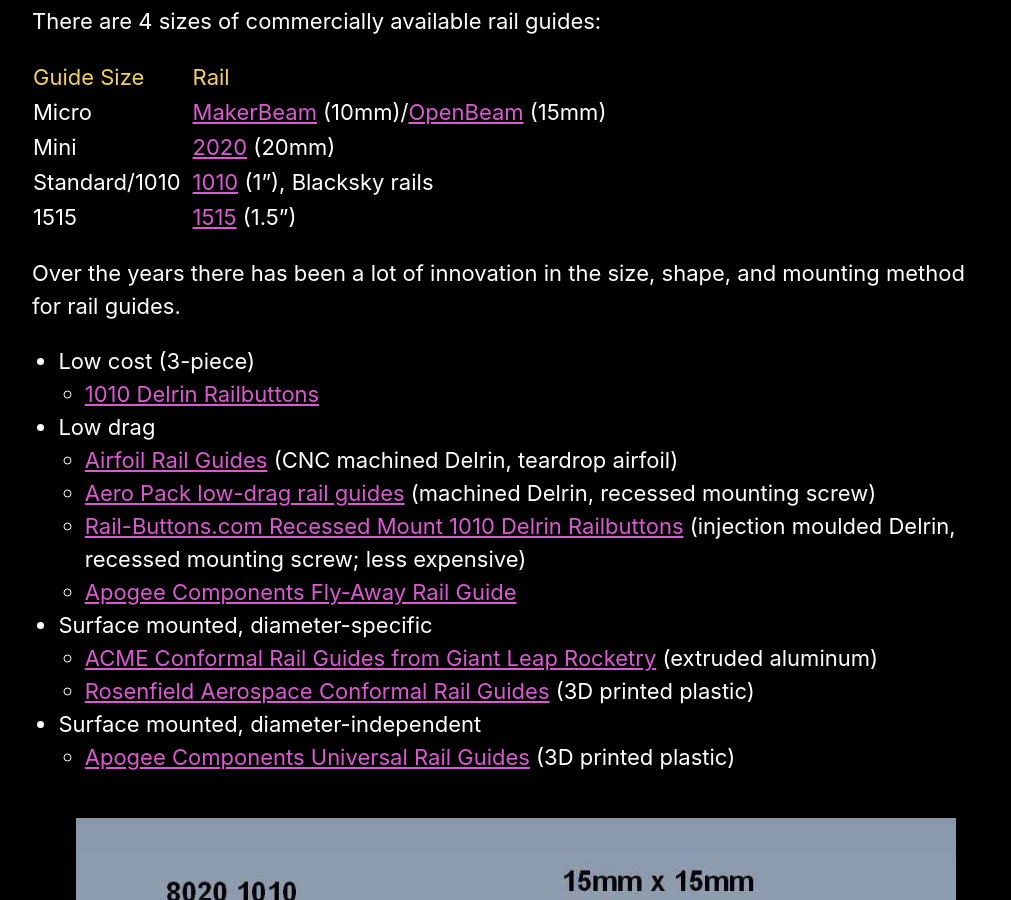
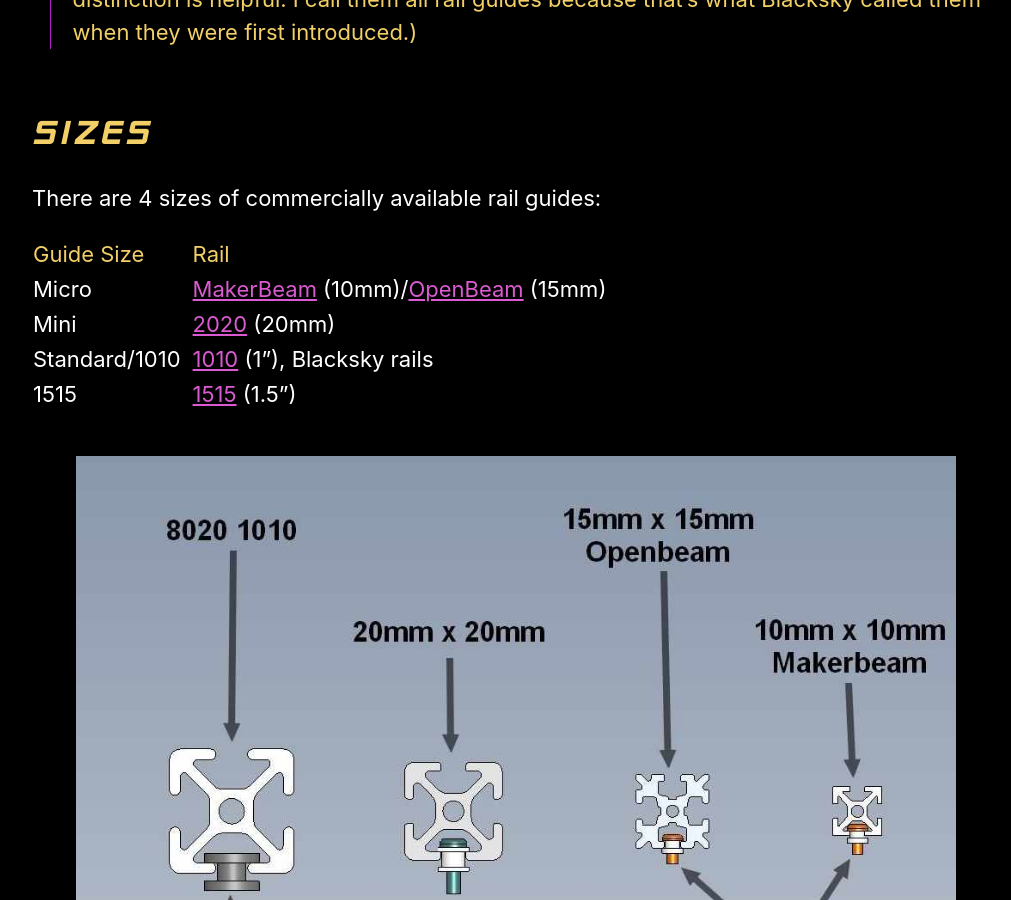
Before and after one commit to rocketlabdelta/rocketlabdelta.com, a Jekyll site: the page built from _posts/2020-06-13-rockets-on-rails.md, in a window 1280 px wide and 900 px high, scrolled down 1908 px. Shown: the whole window, without its empty margins (124-1135 px from the left). Built offline with Jekyll 4.4.1, drawn with Linux system fonts in a browser that asks for light colours.

Commit message:
Updated TOC for rail guide series

```diff
--- a/_posts/2020-06-13-rockets-on-rails.md
+++ b/_posts/2020-06-13-rockets-on-rails.md
@@ -53,21 +58,6 @@
 | Standard/1010 | [1010][9] (1"), Blacksky rails             |
 | 1515          | [1515][10] (1.5")                          |
 
-Over the years there has been a lot of innovation in the size, shape, and mounting method for rail guides.
-
-- Low cost (3-piece)
-  - [1010 Delrin Railbuttons](https://rail-buttons.com/1010delrin.html)
-- Low drag
-  - [Airfoil Rail Guides](https://scpconcepts.com/airfoil-rail-guides/) (CNC machined Delrin, teardrop airfoil)
-  - [Aero Pack low-drag rail guides](https://aeropack.net/ldRailGuides.asp) (machined Delrin, recessed mounting screw)
-  - [Rail-Buttons.com Recessed Mount 1010 Delrin Railbuttons](https://rail-buttons.com/1010delrin.html) (injection moulded Delrin, recessed mounting screw; less expensive)
-  - [Apogee Components Fly-Away Rail Guide](https://www.apogeerockets.com/Launch-Accessories/Fly-Away-Rail-Guides/54mm-Fly-Away-Rail-Guide-1-pk)
-- Surface mounted, diameter-specific
-  - [ACME Conformal Rail Guides from Giant Leap Rocketry](https://giantleaprocketry.com/products/components_launch_systems.aspx#Acme_Conformal_Launch_Guides) (extruded aluminum)
-  - [Rosenfield Aerospace Conformal Rail Guides](https://www.rosenfieldaerospace.com/Conformal_Rail_Guide_for_LOC_Body_Tubes/p2900834_12834730.aspx) (3D printed plastic)
-- Surface mounted, diameter-independent
-  - [Apogee Components Universal Rail Guides](https://www.apogeerockets.com/Building-Supplies/Launch-Lugs-Rail-Buttons/Rail-Buttons-Guides/Universal-Rail-Guides) (3D printed plastic)
-
 <figure class="r3x4">
   <div class="placeholder"></div>
   <img loading="lazy" src="{{ "/assets/images/terryg-rocket-rails.jpg" | absolute_url }}" alt="Common rail sizes for rocketry" />
```
Also changed, not shown: other parts of _posts/2020-06-13-rockets-on-rails.md (+5 -0 lines), _drafts/rail-guides.md (+7 -1 lines).
